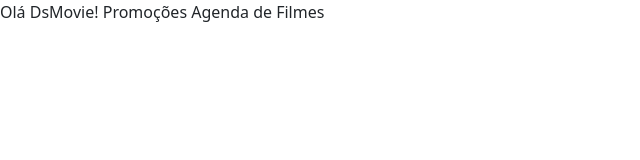
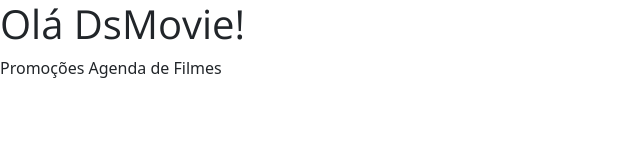
Before and after one commit to Silviareis1/DsMovie, a plain HTML site: page index.html in a window 1280 px wide. Shown: the whole page, without its empty margins (0-640 px from the left). Drawn offline with nearby package versions, Linux system fonts and the light colour scheme.

Commit message:
Google Fonts

```diff
--- /dev/null
+++ b/css/style.css
@@ -0,0 +1,4 @@
+@import url('https://fonts.googleapis.com/css2?family=Open+Sans:wght@300;400;700&display=swap');
+*{
+  font-family: 'Open Sans', sans-serif;
+}
--- a/index.html
+++ b/index.html
@@ -1,16 +1,22 @@
 <!DOCTYPE html>
 <html lang="pt-br">
-<head>
-  <meta charset="UTF-8">
-  <meta http-equiv="X-UA-Compatible" content="IE=edge">
-  <meta name="viewport" content="width=device-width, initial-scale=1.0">
-  <title>DsMovie</title>
+  <head>
+    <meta charset="UTF-8" />
+    <meta http-equiv="X-UA-Compatible" content="IE=edge" />
+    <meta name="viewport" content="width=device-width, initial-scale=1.0" />
+    <title>DsMovie</title>
 
-  <link href="https://cdn.jsdelivr.net/npm/bootstrap@5.1.3/dist/css/bootstrap.min.css" rel="stylesheet" integrity="sha384-1BmE4kWBq78iYhFldvKuhfTAU6auU8tT94WrHftjDbrCEXSU1oBoqyl2QvZ6jIW3" crossorigin="anonymous">
-</head>
-<body>
-  Olá DsMovie!
-  Promoções
-  Agenda de Filmes
-</body>
+    <link
+      href="https://cdn.jsdelivr.net/npm/bootstrap@5.1.3/dist/css/bootstrap.min.css"
+      rel="stylesheet"
+      integrity="sha384-1BmE4kWBq78iYhFldvKuhfTAU6auU8tT94WrHftjDbrCEXSU1oBoqyl2QvZ6jIW3"
+      crossorigin="anonymous"
+    />
+
+    <link rel="stylesheet" href="css/style.css" />
+  </head>
+  <body>
+    <h1>Olá DsMovie!</h1>
+    Promoções Agenda de Filmes
+  </body>
 </html>
```
